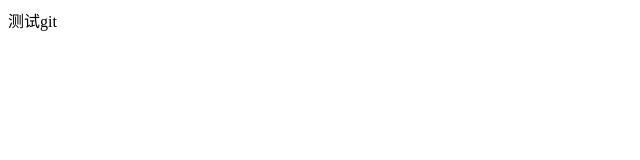
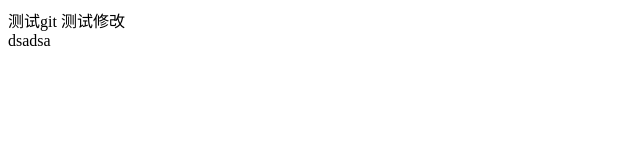
Before and after one commit to yanghdev/vue-git-demo, a plain HTML site: page index.html in a window 1280 px wide. Shown: the whole page, without its empty margins (0-640 px from the left). Drawn offline with Linux system fonts and the light colour scheme.

Commit message:
第二次提交

```diff
--- a/index.html
+++ b/index.html
@@ -5,8 +5,13 @@
     <meta http-equiv="X-UA-Compatible" content="IE=edge">
     <meta name="viewport" content="width=device-width, initial-scale=1.0">
     <title>Document</title>
+    <style>
+
+    </style>
 </head>
 <body>
     测试git
+    测试修改
+    <div>dsadsa</div>
 </body>
 </html>
```
